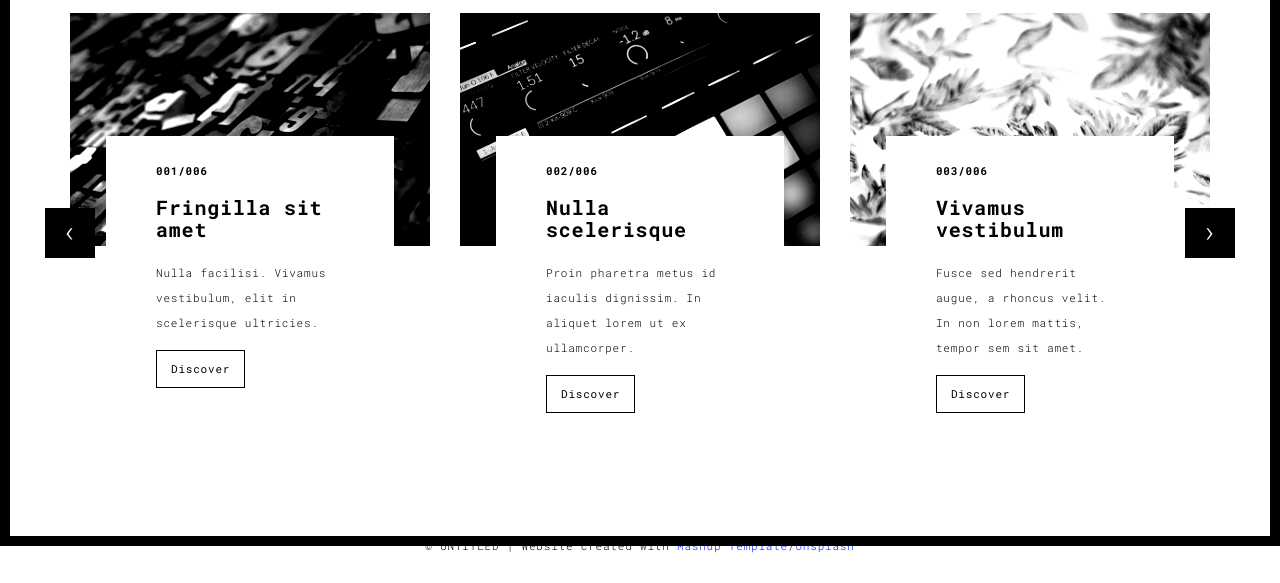
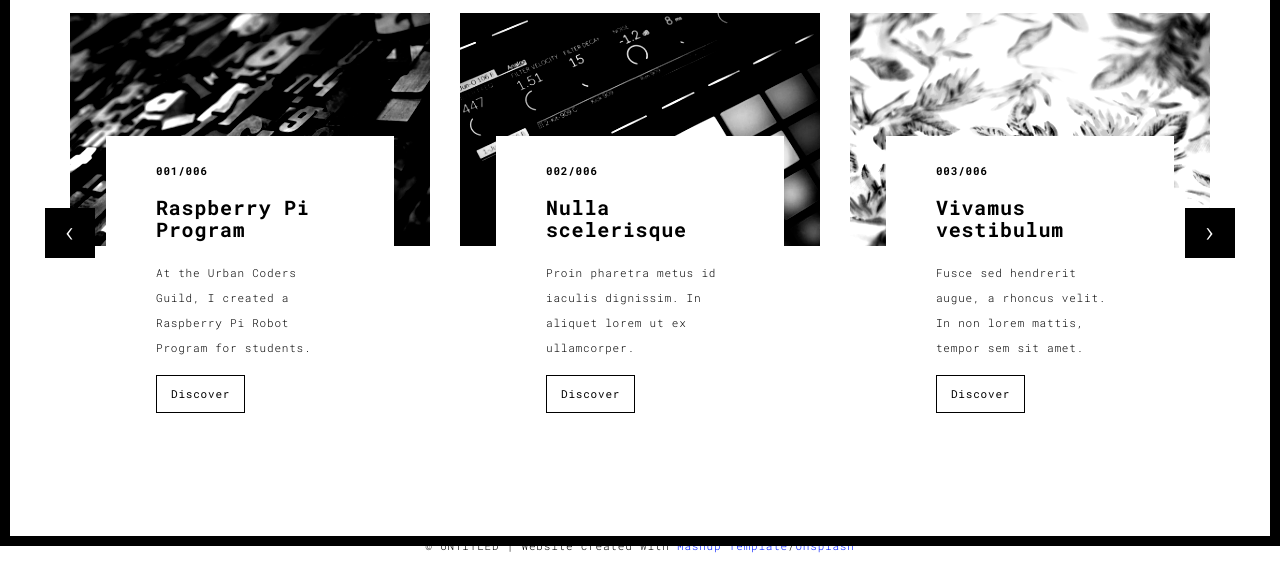
Before and after one commit to astromariia/portfo, a Flask app: page /works.html in a window 1280 px wide. Shown: the part 254-837 px from the top of the page. Run offline with Flask 2, Linux system fonts and the light colour scheme; some libraries are stand-ins or nearby versions.

Commit message:
my porfolio

```diff
--- a/templates/works.html
+++ b/templates/works.html
@@ -74,8 +74,8 @@
                       </a>
                       <div class="card-container card-container-lg">
                         <h4>001/006</h4>
-                        <h3>Fringilla sit amet</h3>
-                        <p>Nulla facilisi. Vivamus vestibulum, elit in scelerisque ultricies.</p>
+                        <h3>Raspberry Pi Program</h3>
+                        <p>At the Urban Coders Guild, I created a Raspberry Pi Robot Program for students.</p>
                         <a href="./work.html" title="" class="btn btn-default">Discover</a>
                       </div>
                     </div>
```
